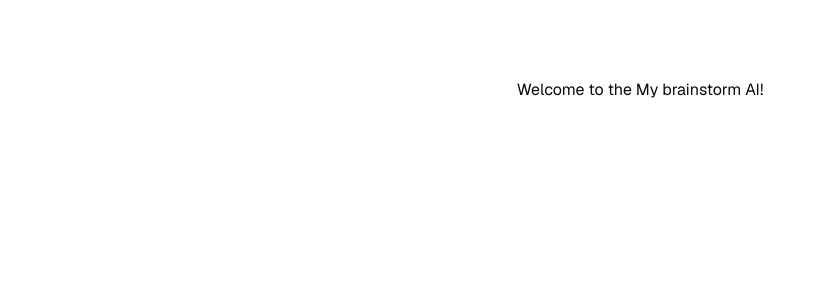
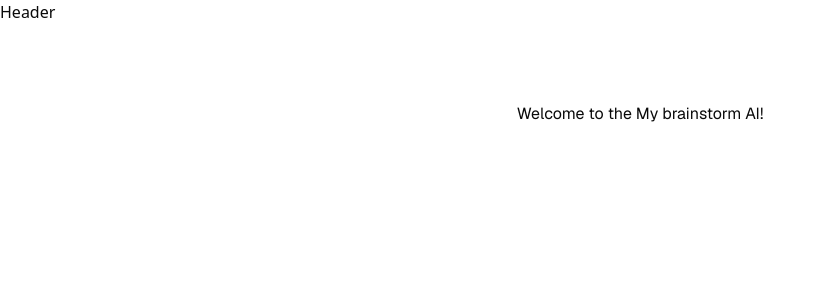
Before and after one commit to thbueno/my-brainstorm, a Next.js app: page / in a window 1280 px wide. Shown: the top 300 px of the page, without its empty margins (0-825 px from the left). Built offline with nearby package versions, Linux system fonts and the light colour scheme.

Commit message:
add Header component and integrate it into the layout

```diff
--- a/app/layout.tsx
+++ b/app/layout.tsx
@@ -1,4 +1,5 @@
 import ClientWrapper from "@/components/ClientWrapper";
+import Header from "@/components/Header";
 import type { Metadata } from "next";
 import { Geist, Geist_Mono } from "next/font/google";
 import "./globals.css";
@@ -28,14 +29,10 @@ export default function RootLayout({
       <body
         className={`${geistSans.variable} ${geistMono.variable} antialiased`}
       >
-
         <ClientWrapper>
-        {/* <Header /> */}
-        <main>
-        {children}
-        </main>
+          <Header />
+          <main>{children}</main>
         </ClientWrapper>
-
       </body>
     </html>
   );
```
Also changed, not shown: components/Header.tsx (+3 -5 lines).
